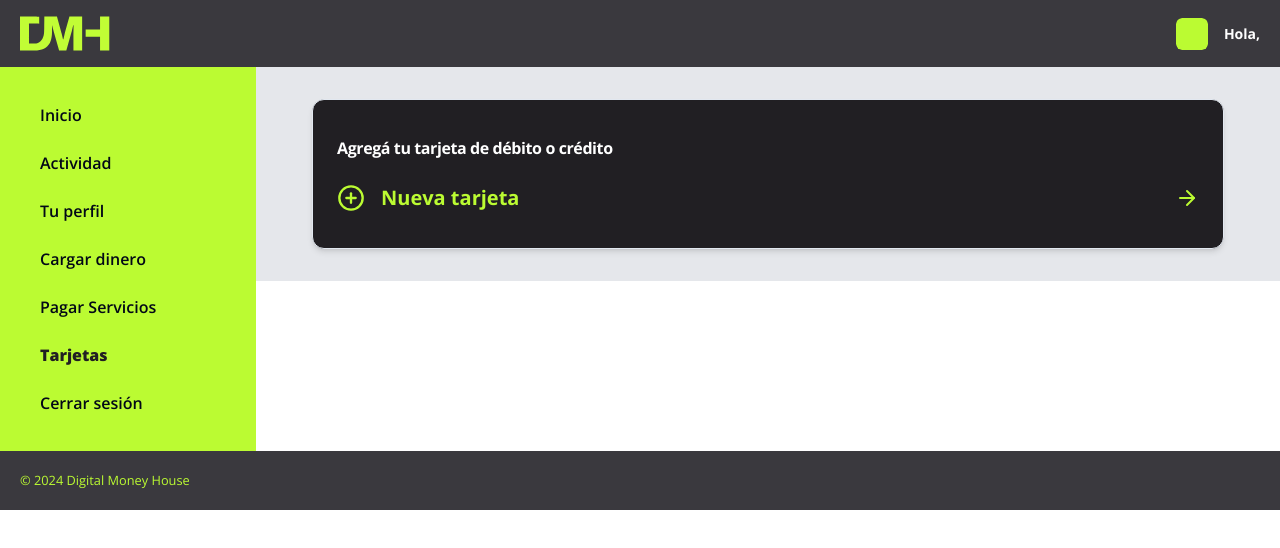
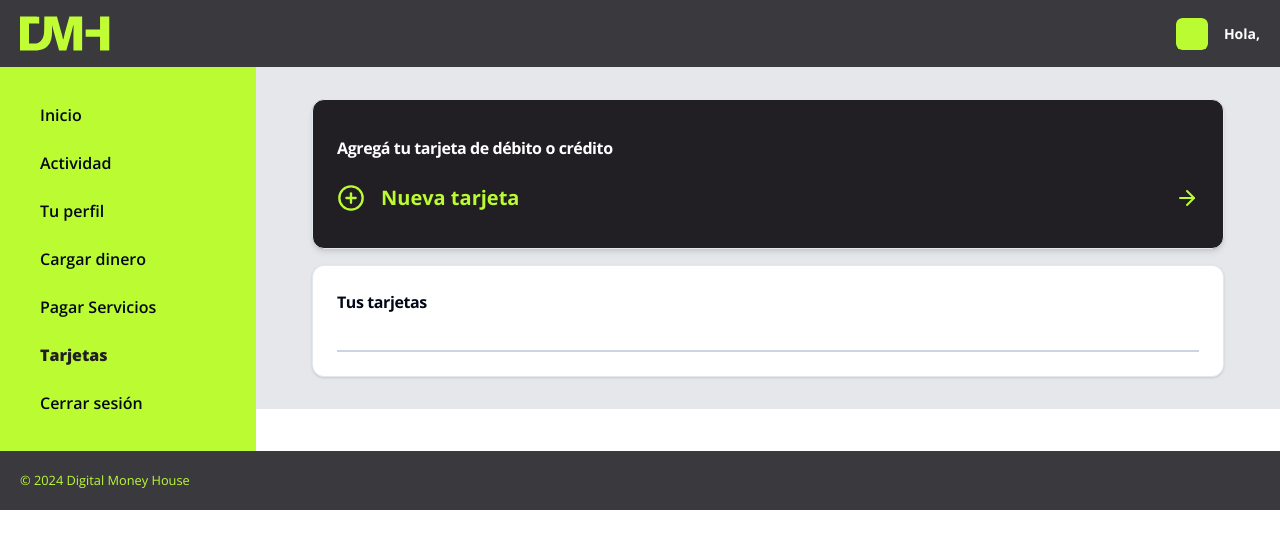
Before and after one commit to Neyza24/digital-money-house-pi, a Next.js app: page /cards in a window 1280 px wide. Shown: the top 548 px of the page. Built offline with nearby package versions, Linux system fonts and the light colour scheme.

Commit message:
Cards Page: Implement listCards when fetch data API

```diff
--- a/src/app/(pages)/cards/page.tsx
+++ b/src/app/(pages)/cards/page.tsx
@@ -1,10 +1,12 @@
 import { AddNewCard } from "@/components/cards/addNewCard";
+import { ListCards } from "@/components/cards/listCards";
 
 export default function CardsPage() {
 
     return (
         <section className="flex-col space-y-4">
             <AddNewCard />
+            <ListCards />
         </section>
     )
 }
--- /dev/null
+++ b/src/components/cards/itemCard.tsx
@@ -0,0 +1,27 @@
+import { ItemCardProps } from '@/hooks/useAccountsCards'
+import React from 'react'
+import { Button } from '../ui/button'
+
+export const ItemCard = ({item}: ItemCardProps) => {
+
+  const sliceNumber = String(item.number_id).slice(-4)
+  return (
+    <div className="space-y-3">
+    <hr className="border-t-2 bg-slate-300 mt-3 border-slate-300" />
+    <div className="flex items-center justify-between space-x-4">
+        <div className="flex items-center space-x-4">
+            <div className="p-3 md:p-[15px] h-2 w-2 rounded-full bg-primary inline-block"></div>
+            <p className="inline-block text-sm md:text-base">Terminada en {sliceNumber}</p>
+        </div>
+        <div className="flex flex-col text-end">
+            <Button
+                variant="ghost"
+                className="text-sm md:text-base font-bold"
+              >
+                Eliminar
+              </Button>
+        </div>
+    </div>
+</div>
+  )
+}
--- /dev/null
+++ b/src/components/cards/listCards.tsx
@@ -0,0 +1,34 @@
+
+"use client"
+import React from 'react'
+import { Card, CardContent, CardHeader, CardTitle } from '../ui/card'
+import { useAccountsCards } from '@/hooks/useAccountsCards'
+import { useAuth } from '@/hooks/useAuth'
+import { ItemCard } from './itemCard'
+
+
+export const ListCards = () => {
+    const {accountData} = useAuth()
+    const {cards, loading, error} = useAccountsCards(accountData?.id || null);
+
+    console.log(cards, accountData?.user_id)
+
+    if (loading) return <p>Cargando tarjetas...</p>;
+    if (error) return <p className="text-red-500">{error}</p>;
+
+  return (
+    <Card>
+        <CardHeader>
+          <CardTitle className="text-base font-bold">Tus tarjetas</CardTitle>
+        </CardHeader>
+        <CardContent>
+            {cards.map((item) => (
+                <ItemCard key={item.id} item={item} />
+            ))}
+
+        <hr className="border-t-2 bg-slate-300 border-slate-300 mt-3" />
+        </CardContent>
+
+    </Card>
+  )
+}
--- /dev/null
+++ b/src/hooks/useAccountsCards.ts
@@ -0,0 +1,66 @@
+"use client";
+import { api } from "@/lib/axios";
+import { useEffect, useState } from "react";
+
+
+
+export interface CardData {
+    account_id: number;
+    cod: number;
+    expiration_date: string;
+    first_last_name: string;
+    id: number;
+    number_id: number;
+}
+
+export interface NewCard {
+    cod: number;
+    expiration_date: string;
+    first_last_name: string;
+    number_id: number;
+}
+
+export interface CardDelete {
+    card_id: number;
+    account_id: number;
+}
+
+
+export interface ItemCardProps {
+    item: CardData;
+}
+
+
+
+export const useAccountsCards = (account_id: number | null) => {
+    const [cards, setCards] = useState<CardData[]>([]);
+    const [loading, setLoading] = useState(false);
+    const [error, setError] = useState<string | null>(null);
+
+    const getCards = async (account_id: number) => {
+        setLoading(true);
+        setError(null);
+        try {
+        const response = await api.get(`accounts/${account_id}/cards`, {
+            headers: {
+            Authorization: localStorage.getItem("token"),
+            },
+        });
+        setCards(response.data);
+        // eslint-disable-next-line @typescript-eslint/no-explicit-any
+        } catch (err: any) {
+        setError(err.response?.data?.message || "Error al obtener tarjetas");
+        } finally {
+        setLoading(false);
+        }
+    };
+
+  useEffect(() => {
+    if (account_id) {
+        getCards(account_id);
+      }
+  }, [account_id]);
+
+  return { cards, loading, error, getCards };
+
+};
```
